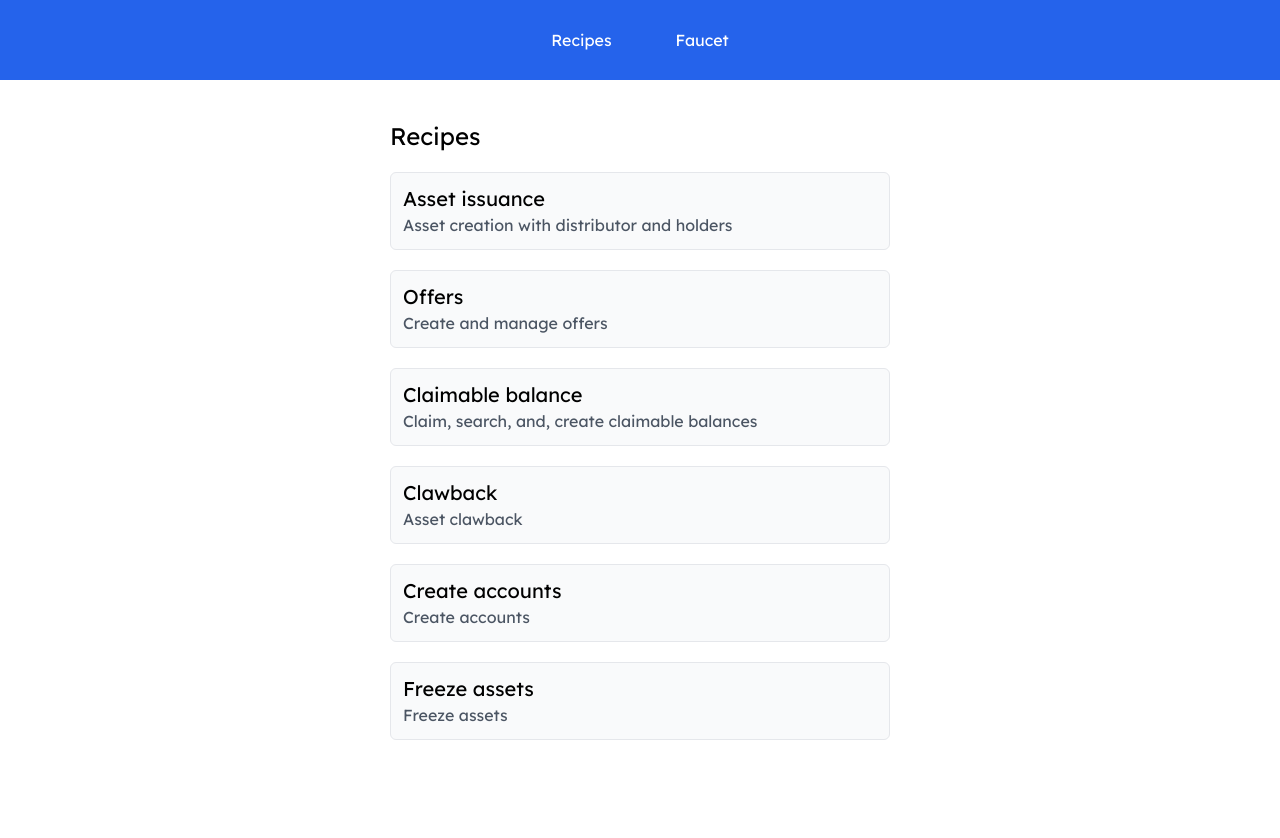
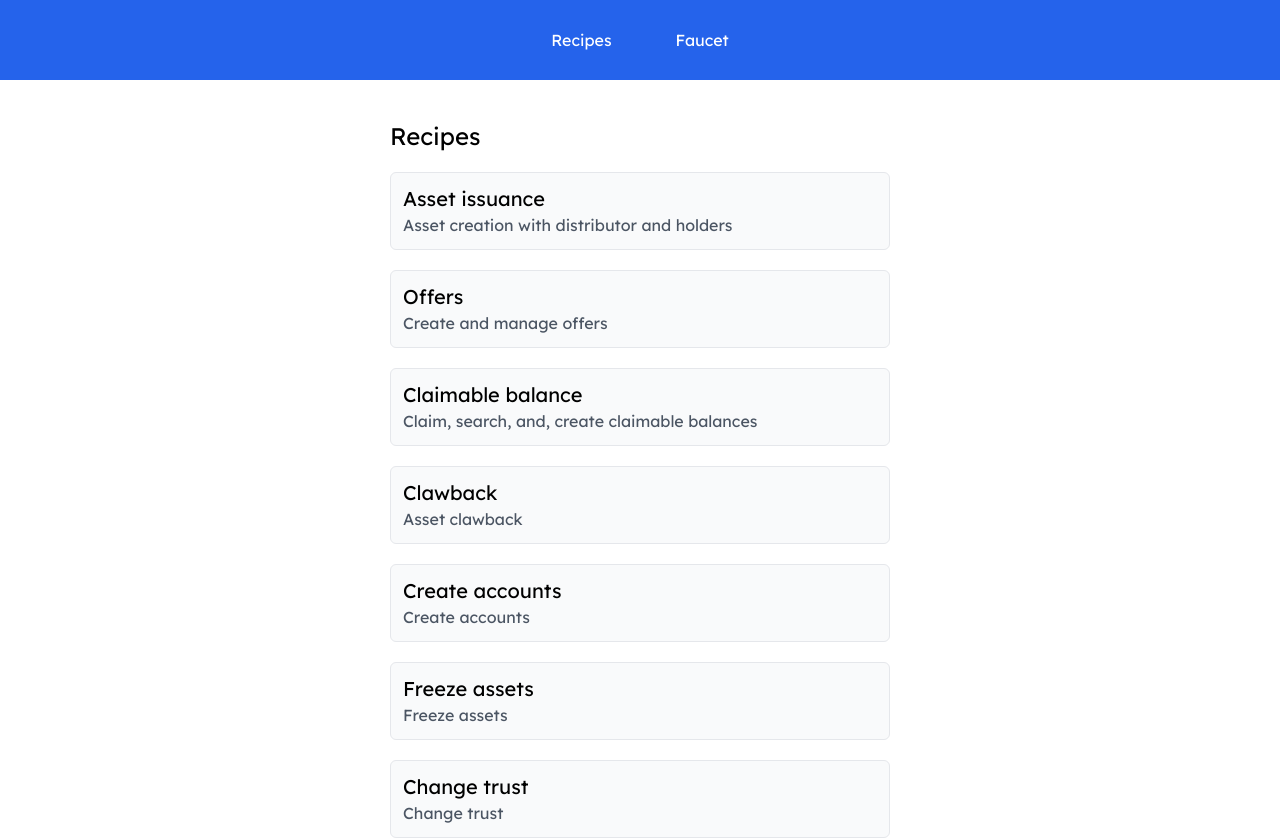
Before and after one commit to orlandocsosa/stellar-chef, a SvelteKit app: page / in a window 1280 px wide. Before the commit the page ends 800 px from the top, so only its background shows below. Built offline with nearby package versions, Linux system fonts and the light colour scheme.

Commit message:
Add Change Trust recipe card

```diff
--- a/src/routes/+page.svelte
+++ b/src/routes/+page.svelte
@@ -31,6 +31,11 @@
       title: 'Freeze assets',
       link: 'freeze-assets',
       description: 'Freeze assets'
+    },
+    {
+      title: 'Change trust',
+      link: 'change-trust',
+      description: 'Change trust'
     }
   ];
 </script>
```
